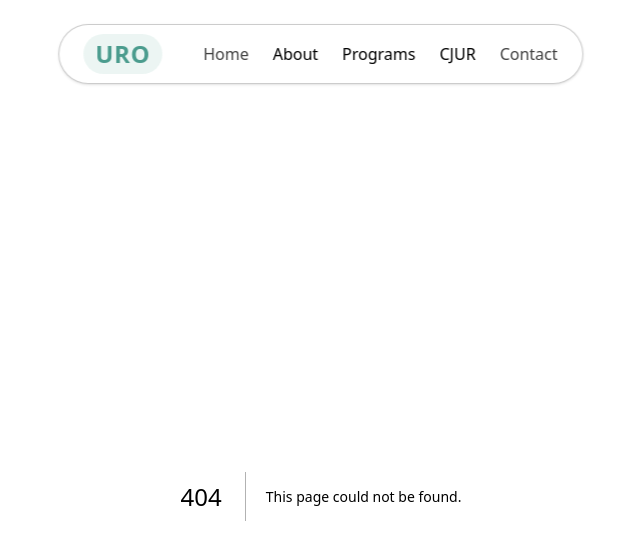
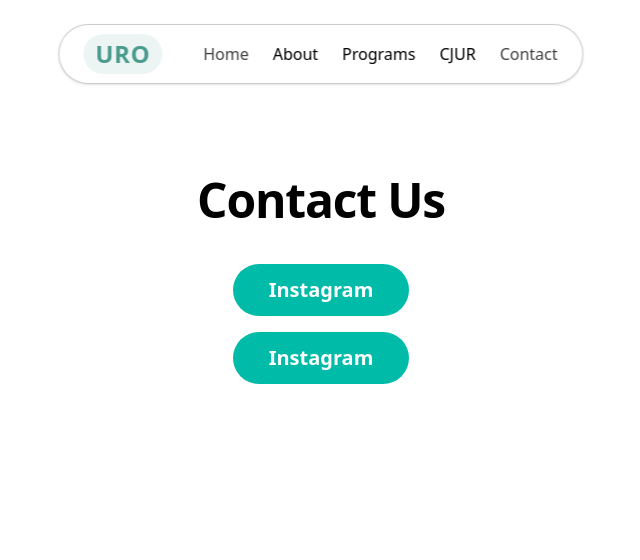
Before and after one commit to UBC-URO/uro-website, a Next.js app: page /contact in a window 1280 px wide. Before the commit this address had no page. Shown: the top 560 px of the page, without its empty margins (319-959 px from the left). Built offline with nearby package versions, Linux system fonts and the light colour scheme.

Commit message:
rough contact page

```diff
--- /dev/null
+++ b/src/app/contact/page.tsx
@@ -0,0 +1,32 @@
+import { Committee } from "@/types/committee";
+import { COMMITTEES } from "@/data/committee";
+import { CommitteeInfo } from "@/components/team/ComitteeInfo";
+import { cn } from "@/lib/utils";
+
+function Container({ className, children }: React.PropsWithChildren<{ className?: string }>) {
+    return <div className={cn("mx-auto w-full max-w-6xl px-4 sm:px-6 lg:px-8", className)}>{children}</div>;
+}
+
+export default function TeamPage() {
+    return (
+        <>
+            <div className="py-14 sm:py-20">
+                <Container className="text-center">
+                    <h1 className="text-4xl sm:text-5xl font-bold tracking-tight">Contact Us</h1>
+                    <div className="mt-10 flex flex-col gap-4 items-center">
+                        <div className="flex justify-center px-6 py-3 rounded-full bg-teal-500 p-8 hover:shadow-lg">
+                            <a href="https://www.instagram.com/uro_ubc/?hl=en">
+                            <span className="p-3 text-xl font-semibold text-white">Instagram</span>
+                            </a>
+                        </div>
+                        <div className="flex justify-center px-6 py-3 rounded-full bg-teal-500 p-8 hover:shadow-lg">
+                            <a href="https://www.instagram.com/uro_ubc/?hl=en">
+                            <span className="p-3 text-xl font-semibold text-white">Instagram</span>
+                            </a>
+                        </div>
+                    </div>
+                </Container>
+            </div>
+        </>
+    );
+}
--- a/src/components/home/hero.tsx
+++ b/src/components/home/hero.tsx
@@ -19,7 +19,9 @@
             </p>
             <div className="flex flex-col sm:flex-row gap-4 justify-center">
                 <div className="inline-flex items-center px-6 py-3 rounded-full bg-teal-500 mb-8 p-8 hover:shadow-lg ">
-                    <span className="p-3 text-3xl font-bold text-white">Upcoming Events</span>
+                    <a href="https://www.instagram.com/uro_ubc/?hl=en" target="_blank">
+                        <span className="p-3 text-3xl font-bold text-white">Upcoming Events</span>
+                    </a>
                 </div>
             </div>
           </div>
```
